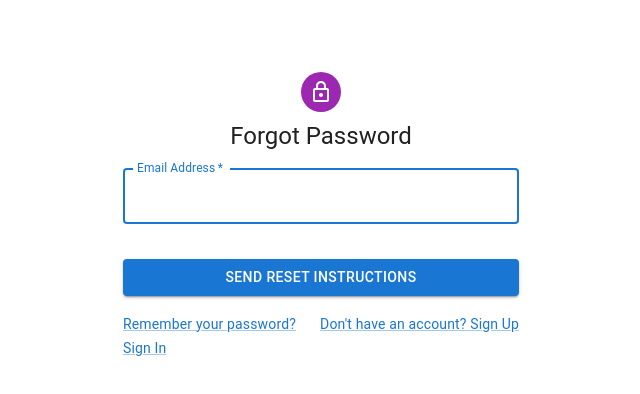
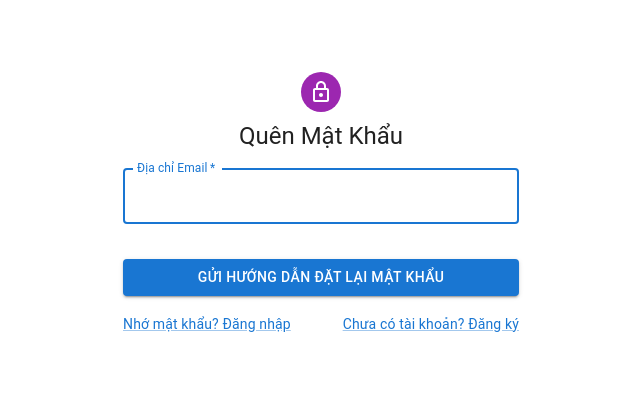
Before and after one commit to TrungBaizen/Social-Network-FE, a React (Create React App) app: page /forgot-password in a window 1280 px wide. Shown: the top 394 px of the page, without its empty margins (319-959 px from the left). Built offline with nearby package versions, Linux system fonts and the light colour scheme.

Commit message:
update ForgotPassword

```diff
--- a/src/pages/users/Login/ForgotPassword.js
+++ b/src/pages/users/Login/ForgotPassword.js
@@ -8,22 +8,22 @@ import Box from '@mui/material/Box';
 import LockOutlinedIcon from '@mui/icons-material/LockOutlined';
 import Typography from '@mui/material/Typography';
 import Container from '@mui/material/Container';
-import {createTheme, ThemeProvider} from '@mui/material/styles';
-import {ErrorMessage, Field, Form, Formik} from 'formik';
+import { createTheme, ThemeProvider } from '@mui/material/styles';
+import { ErrorMessage, Field, Form, Formik } from 'formik';
 import * as Yup from 'yup';
-import {Link as RouterLink, useNavigate} from 'react-router-dom';
-import {toast, ToastContainer} from 'react-toastify';
+import { Link as RouterLink, useNavigate } from 'react-router-dom';
+import { toast, ToastContainer } from 'react-toastify';
 import 'react-toastify/dist/ReactToastify.css';
 import Link from "@mui/material/Link";
-import {useDispatch} from "react-redux";
-import {forgotPassword} from "../../../redux/services/userService";
+import { useDispatch } from "react-redux";
+import { forgotPassword } from "../../../redux/services/userService";
 
 const defaultTheme = createTheme();
 
 const validationSchema = Yup.object({
     email: Yup.string()
-        .email('Invalid email address')
-        .required('Required'),
+        .email('Địa chỉ email không hợp lệ')
+        .required('Bắt buộc'),
 });
 
 export default function ForgotPassword() {
@@ -39,14 +39,14 @@ export default function ForgotPassword() {
             } else {
                 if (resultAction.payload) {
                     // Nếu lỗi đã được gửi từ API
-                    throw new Error(resultAction.payload.message || 'An error occurred');
+                    throw new Error(resultAction.payload.message || 'Đã xảy ra lỗi');
                 } else {
                     // Nếu lỗi là một đối tượng lỗi chung chung
-                    throw new Error(resultAction.error.message || 'An error occurred');
+                    throw new Error(resultAction.error.message || 'Đã xảy ra lỗi');
                 }
             }
         } catch (error) {
-            toast.error('An error occurred. Please try again.');
+            toast.error('Đã xảy ra lỗi. Vui lòng thử lại.');
         }
         setSubmitting(false);
     };
@@ -67,7 +67,7 @@ export default function ForgotPassword() {
                         <LockOutlinedIcon />
                     </Avatar>
                     <Typography component="h1" variant="h5">
-                        Forgot Password
+                        Quên Mật Khẩu
                     </Typography>
                     <Formik
                         initialValues={{ email: '' }}
@@ -83,7 +83,7 @@ export default function ForgotPassword() {
                                     fullWidth
                                     id="email"
                                     name="email"
-                                    label="Email Address"
+                                    label="Địa chỉ Email"
                                     autoComplete="email"
                                     autoFocus
                                     helperText={<ErrorMessage name="email" />}
@@ -96,7 +96,7 @@ export default function ForgotPassword() {
                                     sx={{ mt: 3, mb: 2 }}
                                     disabled={isSubmitting}
                                 >
-                                    Send Reset Instructions
+                                    Gửi Hướng Dẫn Đặt Lại Mật Khẩu
                                 </Button>
                                 <Grid container>
                                     <Grid item xs>
@@ -105,7 +105,7 @@ export default function ForgotPassword() {
                                             to="/login"
                                             variant="body2"
                                         >
-                                            {"Remember your password? Sign In"}
+                                            {"Nhớ mật khẩu? Đăng nhập"}
                                         </Link>
                                     </Grid>
                                     <Grid item>
@@ -114,7 +114,7 @@ export default function ForgotPassword() {
                                             to="/register"
                                             variant="body2"
                                         >
-                                            {"Don't have an account? Sign Up"}
+                                            {"Chưa có tài khoản? Đăng ký"}
                                         </Link>
                                     </Grid>
                                 </Grid>
```
